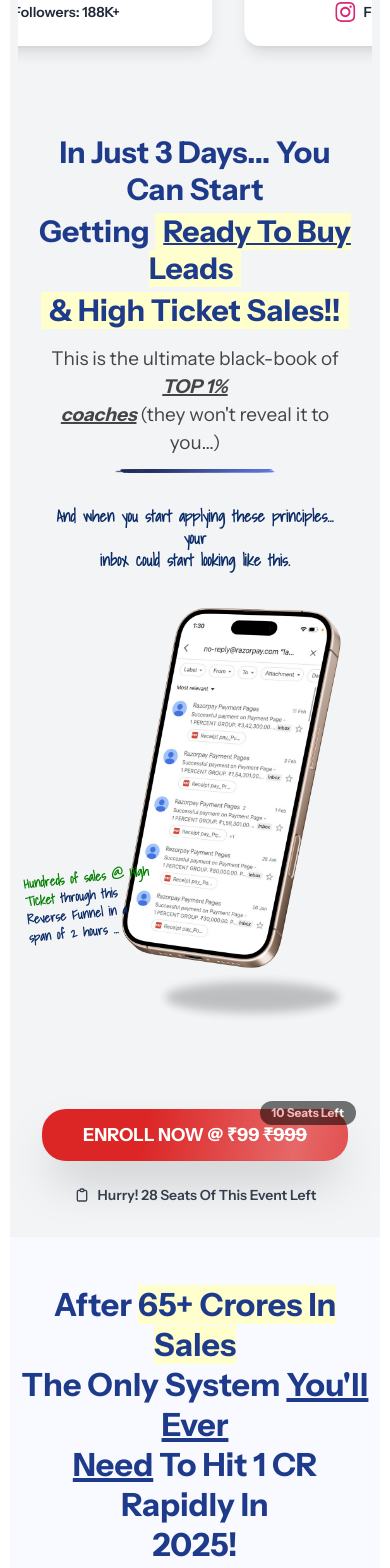
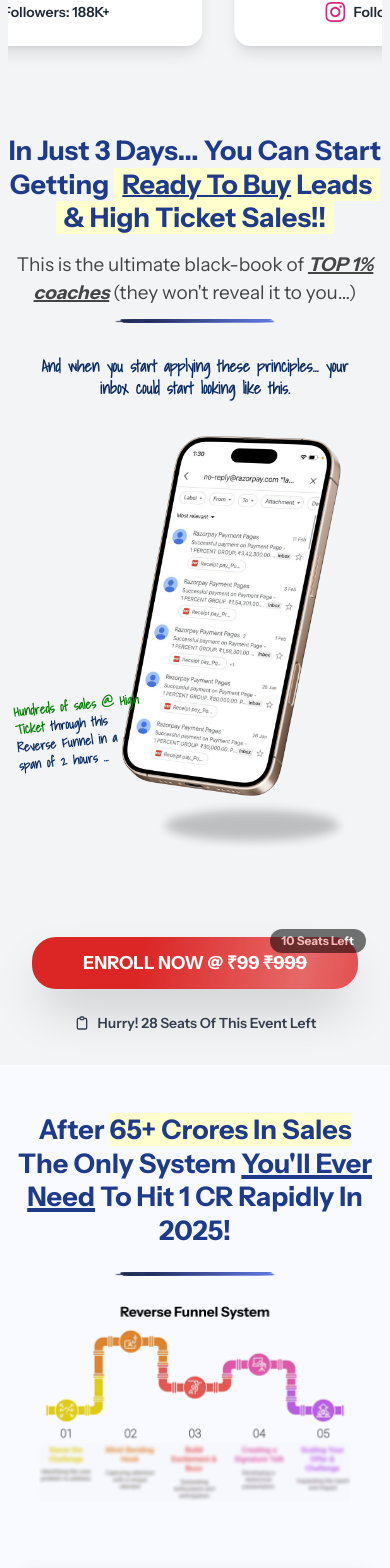
Before and after one commit to developerNd/react-landing-page, a React (Create React App) app: page / in a window 390 px wide. Shown: the part 1980-3548 px from the top of the page. Built offline with nearby package versions, Linux system fonts and the light colour scheme.

Commit message:
ui updated for small screens

```diff
--- a/src/App.js
+++ b/src/App.js
@@ -3,7 +3,7 @@ import { Hero, Clients, ReverseFunnel, Agenda, Bonuses, Pricing, FAQ } from './c
 
 function App() {
   return (
-    <div className="App relative px-[10px] pb-32">
+    <div className="App relative pb-4 lg:pb-10">
       <Hero />
       <Clients />
       <ReverseFunnel />
--- a/src/components/Agenda.jsx
+++ b/src/components/Agenda.jsx
@@ -49,16 +49,16 @@ const Agenda = () => {
   ];
 
   return (
-    <div className="bg-[#FFFFFF] py-12 px-4">
+    <div className="bg-[#FFFFFF] py-12 p-[10px]">
       <div className="max-w-7xl mx-auto">
         {/* Top Heading - Mobile: 2 lines, Desktop: 2 lines */}
         <div className="text-center mb-8">
           {/* Mobile View - 2 lines with yellow background */}
           <div className="md:hidden">
-            <h2 className="text-3xl font-bold text-blue-900 leading-tight">
+            <h2 className="text-[27px] font-bold text-blue-900 leading-tight">
               Results Driven Agenda For <span className="bg-[#FFFECD]">3-</span>
             </h2>
-            <h2 className="text-3xl font-bold text-blue-900 leading-tight">
+            <h2 className="text-[27px] font-bold text-blue-900 leading-tight">
               <span className="bg-[#FFFECD]">Day High-Ticket</span> Sprint
             </h2>
           </div>
@@ -75,7 +75,7 @@ const Agenda = () => {
         </div>
 
         {/* Underline decoration */}
-        <div className="flex justify-center mb-10">
+        <div className="flex justify-center mb-2">
           <img src={underline} alt="" className="h-1 w-40" />
         </div>
 
--- a/src/components/Bonuses.jsx
+++ b/src/components/Bonuses.jsx
@@ -64,19 +64,19 @@ const Bonuses = () => {
   ];
 
   return (
-    <div className="bg-[#F5F6F8] py-12 px-4">
+    <div className="bg-[#F5F6F8] py-12 p-[20px]">
       <div className="max-w-7xl mx-auto">
         {/* Top Heading - Mobile: 3 lines, Desktop: 1 line */}
         <div className="text-center mb-6">
           {/* Mobile View - 3 lines */}
           <div className="md:hidden">
-            <h2 className="text-[32px] font-bold text-blue-900 leading-tight">
+            <h2 className="text-[27px] font-bold text-blue-900 leading-tight">
               Get <strong>INSANE</strong> Bonuses
             </h2>
-            <h2 className="text-[32px] font-bold text-blue-900 leading-tight">
+            <h2 className="text-[27px] font-bold text-blue-900 leading-tight">
               <span className="bg-[#FFFECD]">(Previously Sold For</span>
             </h2>
-            <h2 className="text-[32px] font-bold text-blue-900 leading-tight">
+            <h2 className="text-[27px] font-bold text-blue-900 leading-tight">
               <span className="bg-[#FFFECD]">₹24,997)</span>
             </h2>
           </div>
--- a/src/components/Clients.jsx
+++ b/src/components/Clients.jsx
@@ -261,7 +261,7 @@ const Clients = () => {
         </div>
 
         {/* Call to Action Section */}
-        <div className="max-w-5xl mx-auto mt-14 text-center px-4">
+        <div className="max-w-5xl mx-auto mt-14 text-center">
           {/* Desktop View - Two lines */}
           <div className="hidden md:block">
             <h3 className="text-xl sm:text-2xl md:text-3xl lg:text-4xl font-bold text-blue-900 mb-3 leading-tight">
@@ -285,10 +285,10 @@ const Clients = () => {
 
           {/* Mobile View - LARGER TEXT */}
           <div className="block md:hidden">
-            <h3 className="text-[30px] font-bold text-blue-900 leading-tight mb-1">
+            <h3 className="text-[27px] font-bold text-blue-900 leading-tight ">
               In Just 3 Days... You Can Start
             </h3>
-            <h3 className="text-[30px] font-bold text-blue-900 leading-tight mb-1">
+            <h3 className="text-[27px] font-bold text-blue-900 leading-tight ">
               Getting{" "}
               <span className="px-2" style={{ backgroundColor: "#FFFECD" }}>
                 <span className="underline decoration-2 decoration-blue-900">
@@ -297,7 +297,7 @@ const Clients = () => {
                 Leads
               </span>
             </h3>
-            <h3 className="text-[30px] font-bold text-blue-900 leading-tight">
+            <h3 className="text-[27px] font-bold text-blue-900 leading-tight">
               <span className="px-2" style={{ backgroundColor: "#FFFECD" }}>
                 & High Ticket Sales!!
               </span>
@@ -310,7 +310,7 @@ const Clients = () => {
       <div className="bg-gray-100 -mt-8 pb-8 px-4">
         <div className="max-w-7xl mx-auto">
           {/* Top Heading - FIXED DESKTOP COLOR */}
-          <div className="text-center mb-4 px-4">
+          <div className="text-center mb-4">
             {/* Desktop View - WITH CORRECT COLOR */}
             <div className="hidden md:block">
               <h2
@@ -621,7 +621,7 @@ const Clients = () => {
           </div>
 
           {/* Bottom CTA Section */}
-          <div className="flex flex-col items-center gap-6 mt-12 px-4">
+          <div className="flex flex-col items-center gap-6 px-4">
             {/* Enroll Button */}
             <div className="relative w-full sm:w-auto">
               <button className="bg-red-600 hover:bg-red-700 text-white font-bold text-lg sm:text-xl md:text-2xl px-8 sm:px-12 py-3 sm:py-4 rounded-3xl relative transition transform hover:scale-105 shadow-2xl overflow-hidden w-full sm:w-auto">
--- a/src/components/FAQ.jsx
+++ b/src/components/FAQ.jsx
@@ -36,11 +36,11 @@ const FAQ = () => {
   };
 
   return (
-    <div className="bg-white py-16 px-4">
+    <div className="bg-[#F5F6F8] py-16 px-4">
       <div className="max-w-5xl mx-auto">
         {/* Heading */}
         <div className="text-center mb-6">
-          <h2 className="text-3xl md:text-4xl font-bold text-blue-900 mb-4">
+          <h2 className="text-[27px] md:text-4xl font-bold text-blue-900 mb-4">
             <span className="bg-yellow-200 px-2">Frequently</span> Asked Questions
           </h2>
         </div>
@@ -55,12 +55,13 @@ const FAQ = () => {
           {faqs.map((faq, index) => (
             <div
               key={faq.id}
-              className="bg-white rounded-lg shadow-md overflow-hidden"
+              className="bg-white rounded-lg overflow-hidden"
+              style={{ boxShadow: "0 2px 10px rgb(0 0 0 / .1)" }}
             >
               {/* Question Button */}
               <button
                 onClick={() => toggleFAQ(index)}
-                className="w-full flex items-center justify-between p-6 text-left hover:bg-gray-50 transition"
+                className="w-full flex items-center justify-between p-[16px] text-left hover:bg-gray-50 transition border-b border-[#ddd]"
               >
                 <h3 className="text-sm md:text-base font-bold text-gray-900 pr-4">
                   {faq.question}
--- a/src/components/Hero.jsx
+++ b/src/components/Hero.jsx
@@ -40,7 +40,7 @@ const Hero = () => {
   };
 
   return (
-    <div className="bg-white pb-8 relative overflow-hidden">
+    <div className="bg-white pb-8 relative overflow-hidden px-[10px]">
       {/* Background Pattern - Slightly larger squares with thinner lines */}
       <div className="absolute inset-0 opacity-10 pointer-events-none">
         {/* Vertical Lines - 35 lines for slightly larger squares, thinner lines */}
--- a/src/components/Pricing.jsx
+++ b/src/components/Pricing.jsx
@@ -14,7 +14,7 @@ const Pricing = () => {
   ];
 
   return (
-    <div className="bg-[#F9FAFB] py-10 px-4">
+    <div className="bg-[#FFF] py-10 px-4">
       <div className="max-w-7xl mx-auto">
         {/* Top Heading - Mobile: 2 lines with Caveat font, Desktop: 1 line */}
         <div className="text-center mb-6">
--- a/src/components/ReverseFunnel.jsx
+++ b/src/components/ReverseFunnel.jsx
@@ -47,22 +47,22 @@ const ReverseFunnel = () => {
         <div className="text-center mb-6">
           {/* Mobile View - 4 lines with NO horizontal padding */}
           <div className="md:hidden -mx-4 px-0">
-            <h2 className="text-[32px] font-bold text-blue-900 leading-tight px-2">
+            <h2 className="text-[27px] font-bold text-blue-900 leading-tight">
               After <span className="bg-[#FFFECD]">65+ Crores In Sales</span>
             </h2>
-            <h2 className="text-[32px] font-bold text-blue-900 leading-tight px-2">
+            <h2 className="text-[27px] font-bold text-blue-900 leading-tight ">
               The Only System{" "}
               <span className="underline decoration-4 decoration-blue-900">
                 You'll Ever
               </span>
             </h2>
-            <h2 className="text-[32px] font-bold text-blue-900 leading-tight px-2">
+            <h2 className="text-[27px] font-bold text-blue-900 leading-tight">
               <span className="underline decoration-4 decoration-blue-900">
                 Need
               </span>{" "}
               To Hit 1 CR Rapidly In
             </h2>
-            <h2 className="text-[32px] font-bold text-blue-900 leading-tight px-2">
+            <h2 className="text-[27px] font-bold text-blue-900 leading-tight">
               2025!
             </h2>
           </div>
```
